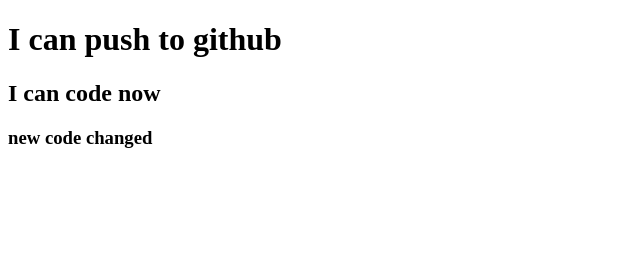
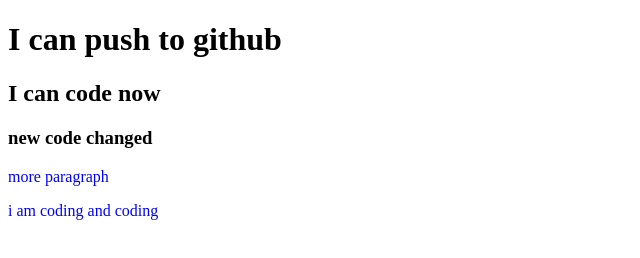
Before and after one commit to AhmedRahi18/my-second-repo, a plain HTML site: page index.html in a window 1280 px wide. Shown: the whole page, without its empty margins (0-640 px from the left). Drawn offline with Linux system fonts and the light colour scheme.

Commit message:
styles added

```diff
--- a/index.html
+++ b/index.html
@@ -5,10 +5,13 @@
     <meta http-equiv="X-UA-Compatible" content="IE=edge">
     <meta name="viewport" content="width=device-width, initial-scale=1.0">
     <title>My second github repo</title>
+    <link rel="stylesheet" href="style.css">
 </head>
 <body>
     <h1>I can push to github</h1>
     <h2>I can code now</h2>
     <h3>new code changed</h3>
+    <p>more paragraph</p>
+    <p>i am coding and coding</p>
 </body>
 </html>
--- /dev/null
+++ b/style.css
@@ -0,0 +1,3 @@
+p {
+    color: blue;
+}
```
